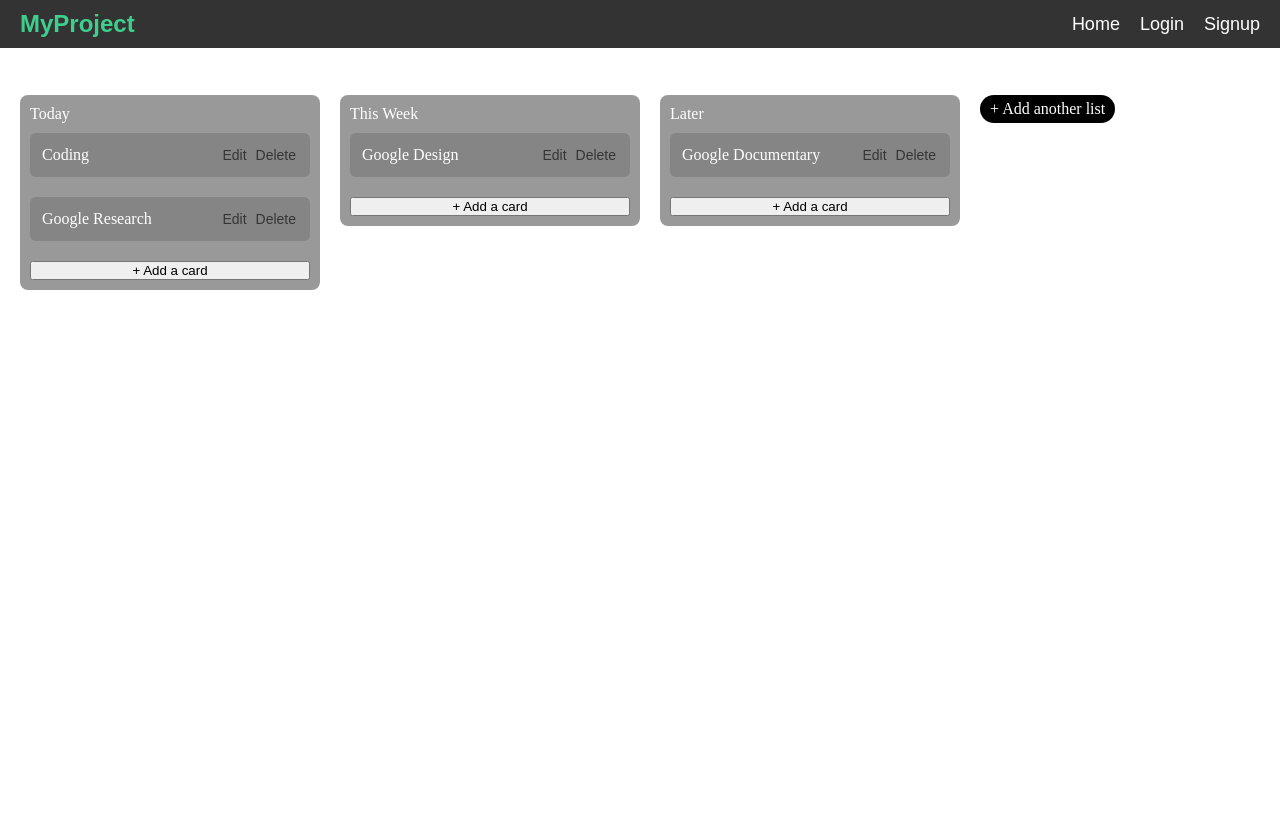
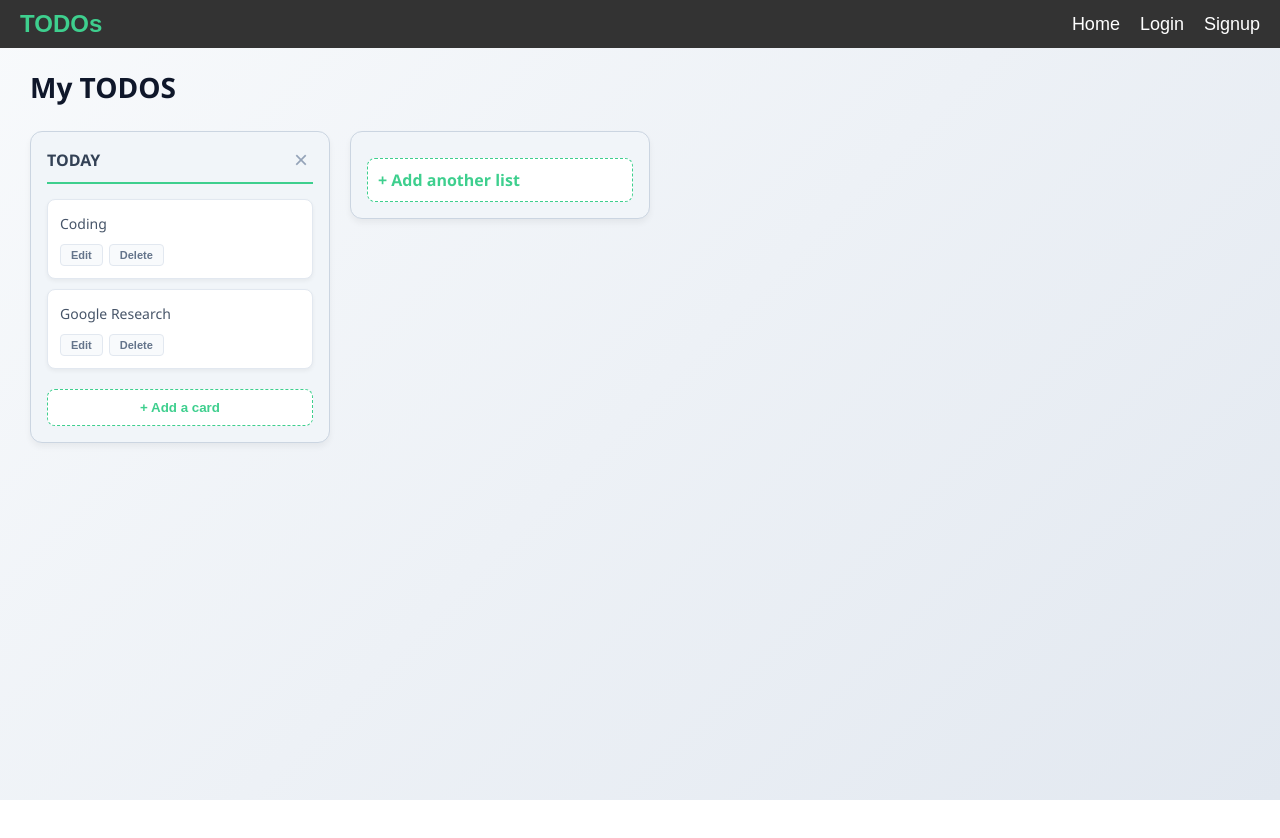
Before and after one commit to SyedAli-Developer/Authentication-CRUD, a React (Vite) app: page / in a window 1280 px wide. Shown: the top 838 px of the page. After the commit the page ends 800 px from the top, so only its background shows below. Built offline with nearby package versions, Linux system fonts and the light colour scheme.

Commit message:
Some new Changes

```diff
--- a/index.html
+++ b/index.html
@@ -4,7 +4,7 @@
     <meta charset="UTF-8" />
     <link rel="icon" type="image/svg+xml" href="/favicon.svg" />
     <meta name="viewport" content="width=device-width, initial-scale=1.0" />
-    <title>trello-clone</title>
+    <title>Todos</title>
   </head>
   <body>
     <div id="root"></div>
--- a/src/App.jsx
+++ b/src/App.jsx
@@ -1,32 +1,37 @@
 import React, { useState } from 'react';
 import "./index.css";
-import Login from './Pages/Login';
-import { SIGN_OUT_SCOPES } from '@supabase/supabase-js';
-import SignUp from './Pages/Signup';
-import Navbar from './navbar/navbar';
-// sb_publishable_F6eS6VIAapARHz8kKXTZHg_smnY3LAH
-//   https://ljwbtuxtevvfbgubcsbi.supabase.co/rest/v1/
+
 const initialData = [
-  { id: 1, title: 'Today', cards: ['Coding', 'Google Research'] },
-  { id: 2, title: 'This Week', cards: ['Google Design'] },
-  { id: 3, title: 'Later', cards: ['Google Documentary'] },
+  { id: 1, title: 'Today', cards: ['Coding', 'Google Research'] }
 ];
 
 function App() {
   const [data, setData] = useState(initialData);
 
-  // 1. Add Card
-  const addCard = (listId) => {
-    const cardText = prompt("Enter task name:");
-    if (!cardText) return;
-    setData(data.map(list =>
-      list.id === listId ? { ...list, cards: [...list.cards, cardText] } : list
-    ));
+  // Inline States
+  const [addingCardToList, setAddingCardToList] = useState(null);
+  const [newCardText, setNewCardText] = useState("");
+  const [editingCard, setEditingCard] = useState({ listId: null, index: null, text: "" });
+  const [isAddingList, setIsAddingList] = useState(false);
+  const [newListTitle, setNewListTitle] = useState("");
+
+  // --- Functions ---
+
+  // Ab ye function direct delete karega bina kisi alert ke
+  const handleDeleteList = (listId) => {
+    setData(data.filter(list => list.id !== listId));
   };
 
-  // 2. Delete Card
-  const deleteCard = (listId, cardIndex) => {
-    if (window.confirm("Are you sure you want to delete this card?")) {
+  const handleAddCard = (listId) => {
+    if (!newCardText.trim()) return;
+    setData(data.map(list =>
+      list.id === listId ? { ...list, cards: [...list.cards, newCardText] } : list
+    ));
+    setNewCardText("");
+    setAddingCardToList(null);
+  };
+
+  const handleDeleteCard = (listId, cardIndex) => {
     setData(data.map(list => {
       if (list.id === listId) {
         const newCards = list.cards.filter((_, index) => index !== cardIndex);
@@ -34,63 +39,121 @@ function App() {
       }
       return list;
     }));
-    }
   };
 
-  // 3. Edit Card
-  const editCard = (listId, cardIndex, oldText) => {
-    const newText = prompt("Edit your task:", oldText);
-    if (!newText || newText === oldText) return;
-
+  const handleSaveEdit = (listId, cardIndex) => {
+    if (!editingCard.text.trim()) return;
     setData(data.map(list => {
       if (list.id === listId) {
         const newCards = [...list.cards];
-        newCards[cardIndex] = newText;
+        newCards[cardIndex] = editingCard.text;
         return { ...list, cards: newCards };
       }
       return list;
     }));
+    setEditingCard({ listId: null, index: null, text: "" });
   };
 
-  // 4. Add List
-  const addList = () => {
-    const title = prompt("Enter list title:");
-    if (!title) return;
-    setData([...data, { id: Date.now(), title, cards: []}]);
+  const handleAddList = () => {
+    if (!newListTitle.trim()) return;
+    setData([...data, { id: Date.now(), title: newListTitle, cards: [] }]);
+    setNewListTitle("");
+    setIsAddingList(false);
   };
 
   return (
     <div className="trello-wrapper">
-
       <main className="board-container">
         <header className="board-header">
-          <h2>My Trello board</h2>
+          <h2>My TODOS</h2>
         </header>
 
         <div className="lists-container">
           {data.map((list) => (
             <div key={list.id} className="list-column">
-              <div className="list-header" style={{ borderTop: `5px solid ${list.color}` }}>
-                {list.title}
+              {/* Header with Title and Delete Cross */}
+              <div className="list-header">
+                <span>{list.title}</span>
+                <button
+                  className="delete-list-btn"
+                  onClick={() => handleDeleteList(list.id)}
+                  title="Delete List"
+                >
+                  &times;
+                </button>
               </div>
+
               <div className="cards-area">
                 {list.cards.map((card, index) => (
                   <div key={index} className="card">
+                    {editingCard.listId === list.id && editingCard.index === index ? (
+                      <div className="edit-input-group">
+                        <input
+                          autoFocus
+                          className="inline-input"
+                          value={editingCard.text}
+                          onChange={(e) => setEditingCard({...editingCard, text: e.target.value})}
+                        />
+                        <div className="card-actions">
+                          <button onClick={() => handleSaveEdit(list.id, index)} className="save-btn">Save</button>
+                          <button onClick={() => setEditingCard({ listId: null, index: null, text: "" })}>Cancel</button>
+                        </div>
+                      </div>
+                    ) : (
+                      <>
                         <span>{card}</span>
                         <div className="card-actions">
-                      <button onClick={() => editCard(list.id, index, card)} title="Edit">Edit</button>
-                      <button onClick={() => deleteCard(list.id, index)} title="Delete">Delete</button>
+                          <button onClick={() => setEditingCard({ listId: list.id, index, text: card })}>Edit</button>
+                          <button onClick={() => handleDeleteCard(list.id, index)}>Delete</button>
+                        </div>
+                      </>
+                    )}
+                  </div>
+                ))}
+
+                {addingCardToList === list.id ? (
+                  <div className="add-card-input-area">
+                    <input
+                      autoFocus
+                      placeholder="Enter task..."
+                      className="inline-input"
+                      value={newCardText}
+                      onChange={(e) => setNewCardText(e.target.value)}
+                    />
+                    <div className="card-actions">
+                      <button onClick={() => handleAddCard(list.id)} className="save-btn">Add</button>
+                      <button onClick={() => setAddingCardToList(null)}>Cancel</button>
+                    </div>
+                  </div>
+                ) : (
+                  <button className="add-card-btn" onClick={() => setAddingCardToList(list.id)}>
+                    + Add a card
+                  </button>
+                )}
               </div>
             </div>
           ))}
-                <button className="add-card-btn" onClick={() => addCard(list.id)}>
-                  + Add a card
-                </button>
+
+          <div className="list-column add-list-wrapper">
+            {isAddingList ? (
+              <div className="add-list-input-area">
+                <input
+                  autoFocus
+                  placeholder="List title..."
+                  className="inline-input"
+                  value={newListTitle}
+                  onChange={(e) => setNewListTitle(e.target.value)}
+                />
+                <div className="card-actions">
+                  <button onClick={handleAddList} className="save-btn">Add List</button>
+                  <button onClick={() => setIsAddingList(false)}>Cancel</button>
                 </div>
               </div>
-          ))}
-          <div className="add-list-column" onClick={addList}>
+            ) : (
+              <div className="add-list-column" onClick={() => setIsAddingList(true)}>
                 + Add another list
+              </div>
+            )}
           </div>
         </div>
       </main>
--- a/src/Supabase/supabaseClient.js
+++ b/src/Supabase/supabaseClient.js
@@ -1,7 +1,7 @@
 import { createClient } from '@supabase/supabase-js';
 
 // Jo URL aur Key humne pehle dhundi thi, wo yahan paste karein
-const supabaseUrl = 'https://ljwbtuxtevvfbgubcsbi.supabase.co';
-const supabaseAnonKey = 'sb_publishable_F6eS6VIAapARHz8kKXTZHg_smnY3LAH';
+const supabaseUrl = 'https://mqlrhhsidfxmejqadkuc.supabase.co/rest/v1/';
+const supabaseAnonKey = 'sb_publishable_FM_-tVnDsQ4Holorh6_g_Q_La0Tohql';
 
 export const supabase = createClient(supabaseUrl, supabaseAnonKey);
--- a/src/index.css
+++ b/src/index.css
@@ -1,93 +1,175 @@
-*{
+* {
   margin: 0;
   padding: 0;
   box-sizing: border-box;
 }
-/* Sidebar remove hone ke baad board full width lega */
-.trello-wrapper {
-  display: flex;
+
+body {
+  font-family: 'Segoe UI', Roboto, sans-serif;
+  background: linear-gradient(135deg, #f8fafc, #e2e8f0);
+  color: #1e2937;
   min-height: 100vh;
-  color: white;
-  padding: 20px;
 }
 
-.board-container {
-  width: 100%;
+.trello-wrapper {
+  padding: 20px 30px;
+}
+
+.board-header h2 {
+  font-size: 28px;
+  font-weight: 700;
+  color: #0f172a;
+  margin-bottom: 25px;
+}
+
+/* Wrapping logic here */
+.lists-container {
+  display: flex;
+  flex-wrap: wrap; /* Column niche shift honge jab jagah khatam hogi */
+  gap: 20px;
+  align-items: flex-start;
+}
+
+.list-column {
+  background: #f1f5f9;
+  border-radius: 12px;
+  width: 300px;
+  min-width: 300px;
+  padding: 16px;
+  box-shadow: 0 4px 6px rgba(0, 0, 0, 0.05);
+  border: 1px solid #cbd5e1;
+  height: fit-content;
+  transition: 0.2s;
+}
+
+.list-header {
+  font-size: 16px;
+  font-weight: 700;
+  padding-bottom: 10px;
+  margin-bottom: 15px;
+  border-bottom: 2px solid #3ecf8e;
+  color: #334155;
+  text-transform: uppercase;
+}
+
+.cards-area {
+  display: flex;
+  flex-direction: column;
+  gap: 10px;
 }
 
 .card {
-  background: #34495e;
+  background: #ffffff;
   padding: 12px;
-  border-radius: 6px;
-  margin-bottom: 10px;
-  display: flex;
-  justify-content: space-between; /* Text ek taraf, buttons doosri taraf */
-  align-items: center;
-  gap: 10px;
+  border-radius: 8px;
+  box-shadow: 0 2px 4px rgba(0, 0, 0, 0.05);
+  border: 1px solid #e2e8f0;
+}
+
+.card:hover {
+  border-color: #3ecf8e;
+}
+
+.card span {
+  font-size: 14px;
+  color: #475569;
 }
 
 .card-actions {
   display: flex;
-  gap: 5px;
+  gap: 6px;
+  margin-top: 10px;
 }
 
 .card-actions button {
-  background: transparent;
-  border: none;
+  padding: 4px 10px;
+  font-size: 11px;
+  font-weight: 600;
+  border-radius: 4px;
+  border: 1px solid #e2e8f0;
+  background: #f8fafc;
+  color: #64748b;
   cursor: pointer;
-  font-size: 14px;
-  padding: 2px;
-  opacity: 0.6;
-  transition: opacity 0.2s;
 }
 
 .card-actions button:hover {
-  opacity: 1;
+  background: #3ecf8e;
+  color: white;
+  border-color: #3ecf8e;
 }
 
-.lists-container {
-  display: flex;
-  flex-direction: row; /* Columns horizontal honge */
-  align-items: flex-start;
-  gap: 20px;
-  overflow-x: auto; /* Agar columns zyada hon to scroll ho sake */
-  padding-bottom: 20px;
+/* Inline Input Style */
+.inline-input {
+  width: 100%;
+  padding: 8px;
+  border-radius: 6px;
+  border: 1px solid #3ecf8e;
+  outline: none;
+  font-size: 14px;
+  margin-bottom: 5px;
 }
 
-/* Har column (Today, This Week) ki width fix karein */
-.list-column {
-  background: rgba(0, 0, 0, 0.4);
-  width: 300px; /* Ye width zaroori hai taake column vertical lage */
-  min-width: 300px;
-  border-radius: 8px;
-  padding: 10px;
-  display: flex;
-  flex-direction: column; /* Column ke andar ka saaman vertical rahega */
+.save-btn {
+  background: #3ecf8e !important;
+  color: white !important;
 }
 
-/* Cards area vertical flow ke liye */
-.cards-area {
-  display: flex;
-  flex-direction: column;
-  gap: 10px;
+.add-card-btn, .add-list-column {
+  background: #ffffff;
+  color: #3ecf8e;
+  border: 1px dashed #3ecf8e;
+  padding: 10px;
+  border-radius: 8px;
+  cursor: pointer;
+  font-weight: 600;
   margin-top: 10px;
+  width: 100%;
 }
 
-/* Card ki styling */
-.card {
-  /* cursor: pointer; */
-  background: #00000021;
-  padding: 12px;
-  border-radius: 6px;
+.add-card-btn:hover, .add-list-column:hover {
+  background: #3ecf8e;
+  color: white;
+}
+
+@media (max-width: 600px) {
+  .list-column {
+    width: 100%;
+    min-width: 100%;
+  }
+}
+/* ... baki code same rahega ... */
+
+.list-header {
   display: flex;
-  justify-content: space-between;
+  justify-content: space-between; /* Space title and cross */
   align-items: center;
-  min-height: 40px;
-  word-break: break-all; /* Lambe text ko wrap karne ke liye */
+  font-size: 16px;
+  font-weight: 700;
+  padding-bottom: 10px;
+  margin-bottom: 15px;
+  border-bottom: 2px solid #3ecf8e;
+  color: #334155;
+  text-transform: uppercase;
 }
-.add-list-column{
-  background-color: #000000;
-  padding: 5px 10px;
-  border-radius: 20px;
+
+/* Cross Button Style */
+.delete-list-btn {
+  background: transparent;
+  border: none;
+  color: #94a3b8;
+  font-size: 24px;
+  line-height: 1;
   cursor: pointer;
+  transition: 0.2s;
+  padding: 0 5px;
+  display: flex;
+  align-items: center;
+  justify-content: center;
 }
+
+.delete-list-btn:hover {
+  color: #ef4444; /* Hover par red ho jaye ga */
+  transform: scale(1.2);
+}
+
+/* ... baki code same rahega ... */
--- a/src/navbar/navbar.jsx
+++ b/src/navbar/navbar.jsx
@@ -5,7 +5,7 @@ import './Navbar.css';
 function Navbar() {
     return (
         <nav className="navbar">
-            <Link to="/" className="nav-logo">MyProject</Link>
+            <Link to="/" className="nav-logo">TODOs</Link>
             <ul className="nav-links">
                 <li className="nav-item">
                     <Link to="/">Home</Link>
```
Also changed, not shown: src/Pages/Login.css (+41 -16 lines). Lines whose indentation alone changed are shown as unchanged.
